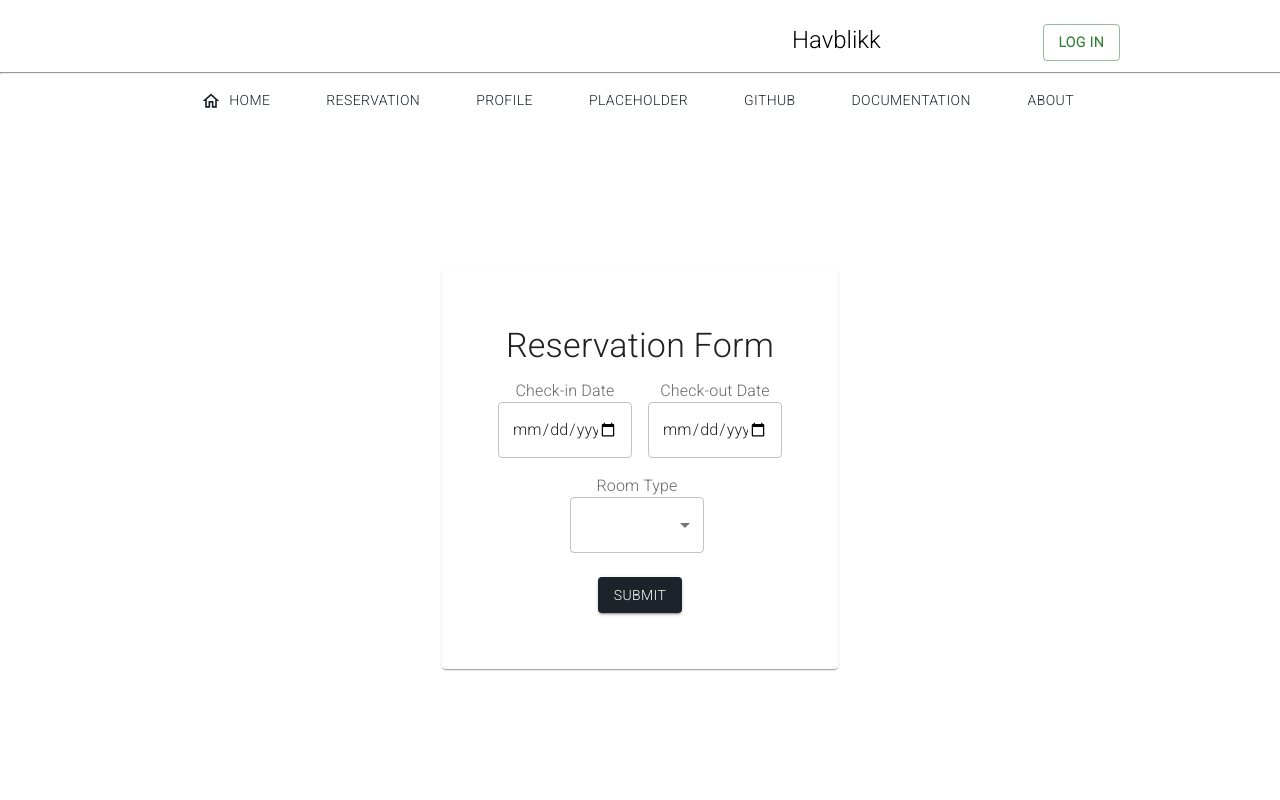
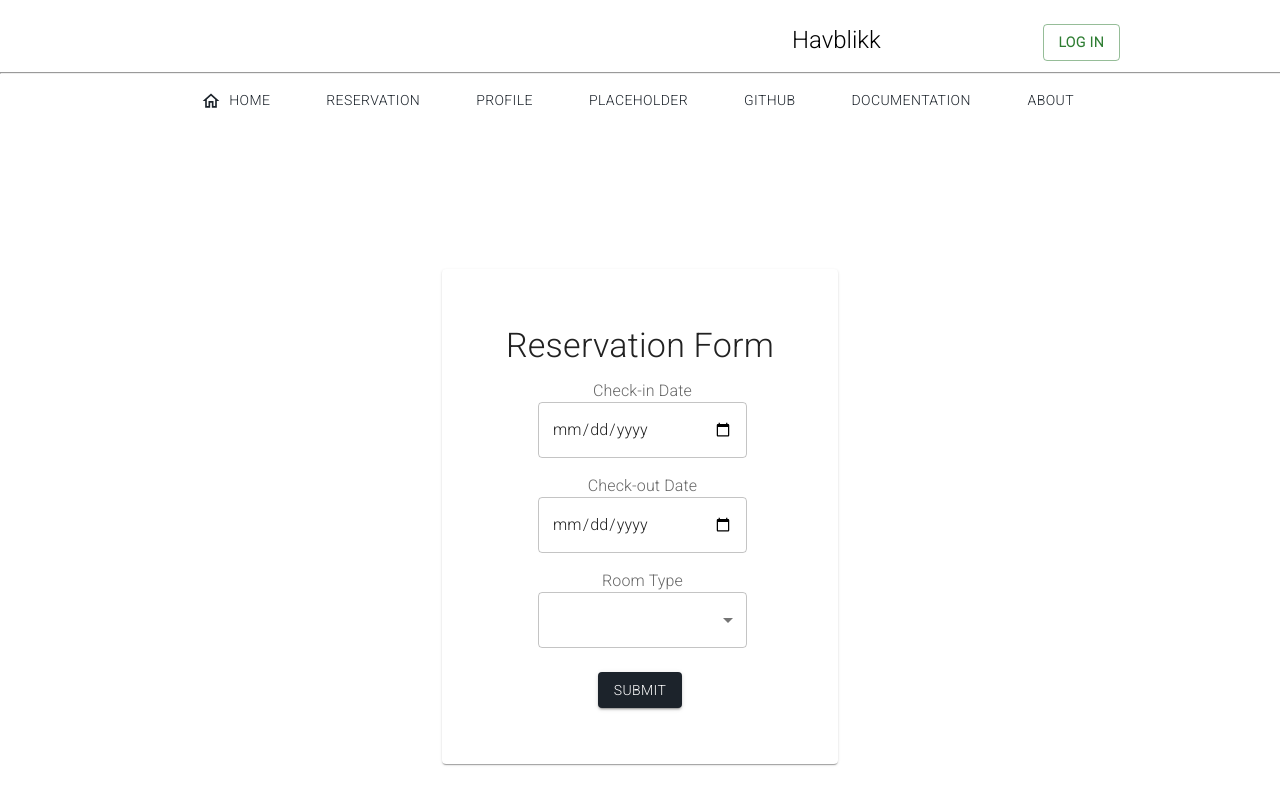
Before and after one commit to sundehakon/Hotell-React, a React (Create React App) app: page /reservation in a window 1280 px wide. Shown: the top 800 px of the page. Built offline with nearby package versions, Linux system fonts and the light colour scheme; no server answers.

Commit message:
Adjusted reservation form

```diff
--- a/src/components/room.js
+++ b/src/components/room.js
@@ -41,7 +41,7 @@ const ReservationForm = () => {
             </Typography>
             <form onSubmit={handleSubmit}>
                 <Grid container spacing={2}>
-                    <Grid item xs={6}>
+                    <Grid item xs={9} sx={{ marginLeft: 5 }}>
                     <InputLabel>Check-in Date</InputLabel>
                         <TextField
                             fullWidth
@@ -53,7 +53,7 @@ const ReservationForm = () => {
                             required
                         />
                     </Grid>
-                    <Grid item xs={6}>
+                    <Grid item xs={9} sx={{ marginLeft: 5 }}>
                         <InputLabel>Check-out Date</InputLabel>
                         <TextField
                             fullWidth
@@ -65,7 +65,7 @@ const ReservationForm = () => {
                             required
                         />
                     </Grid>
-                    <Grid item xs={6} sx={{ display: 'flex', justifyContent: 'center', alignItems: 'center', flexDirection: 'column', marginLeft: 9 }}>
+                    <Grid item xs={9} sx={{ display: 'flex', justifyContent: 'center', alignItems: 'center', flexDirection: 'column', marginLeft: 5 }}>
                     <InputLabel>Room Type</InputLabel>
                         <FormControl fullWidth>
                             <Select
```
